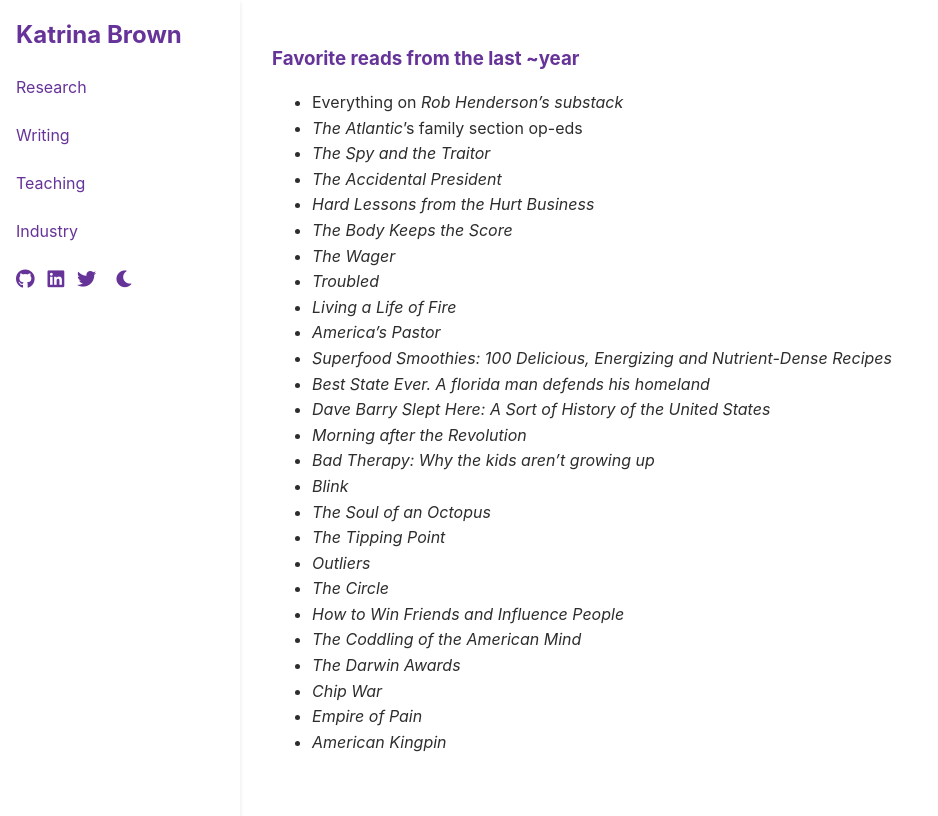
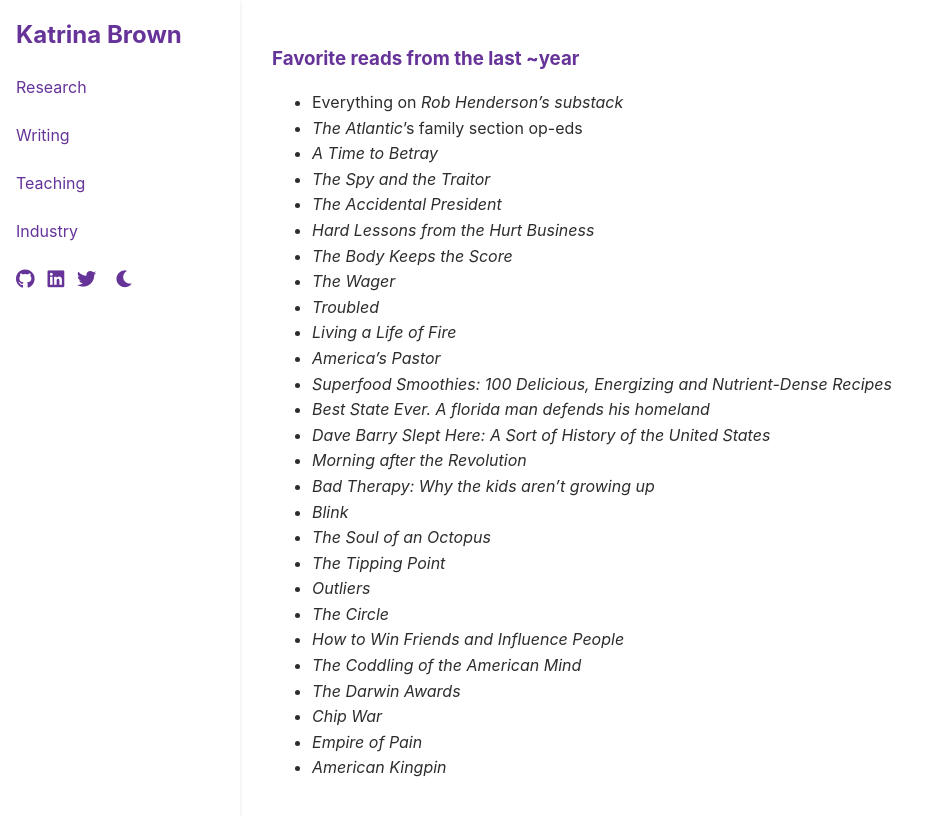
Before and after one commit to brownkat6/katrinarbrown, a Jekyll site: the page built from docs/reading.md, in a window 1280 px wide. Shown: the top 816 px of the page, without its empty margins (0-938 px from the left). Built offline with Jekyll 4.4.1, drawn with Linux system fonts in a browser that asks for light colours.

Commit message:
add book

```diff
--- a/docs/reading.md
+++ b/docs/reading.md
@@ -6,6 +6,7 @@
 ### Favorite reads from the last ~year
 - Everything on *Rob Henderson's substack*
 - *The Atlantic*'s family section op-eds
+- *A Time to Betray*
 - *The Spy and the Traitor*
 - *The Accidental President*
 - *Hard Lessons from the Hurt Business*
```
